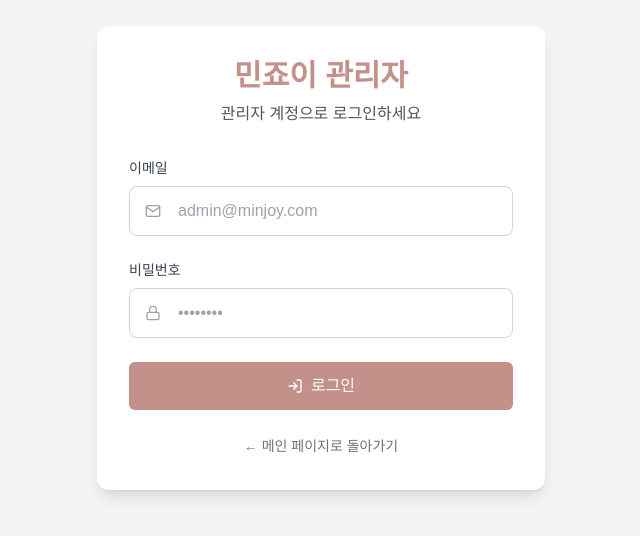
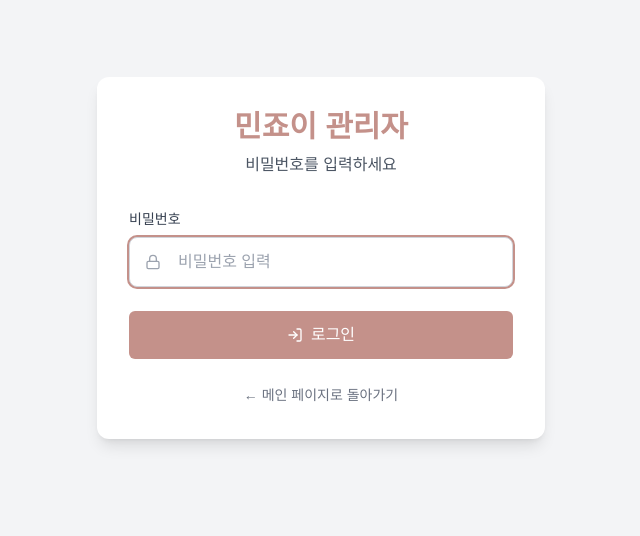
Before and after one commit to gustn0117/minjoy-website, a Next.js app: page /admin in a window 1280 px wide. Shown: the part 142-678 px from the top of the page, without its empty margins (319-959 px from the left). Built offline with nearby package versions, Linux system fonts and the light colour scheme; no server answers.

Commit message:
관리자 로그인을 비밀번호(1234)만 입력하는 방식으로 변경
Co-Authored-By: Claude Opus 4.6 <noreply@anthropic.com>

```diff
--- a/app/admin/page.tsx
+++ b/app/admin/page.tsx
@@ -2,11 +2,11 @@
 
 import { useState, useEffect } from 'react'
 import { useRouter } from 'next/navigation'
-import { FiMail, FiLock, FiLogIn } from 'react-icons/fi'
+import { FiLock, FiLogIn } from 'react-icons/fi'
 
 export default function AdminLoginPage() {
   const router = useRouter()
-  const [formData, setFormData] = useState({ email: '', password: '' })
+  const [password, setPassword] = useState('')
   const [isLoading, setIsLoading] = useState(false)
   const [error, setError] = useState('')
   const [checkingSession, setCheckingSession] = useState(true)
@@ -37,7 +37,7 @@ export default function AdminLoginPage() {
       const response = await fetch('/api/auth/login', {
         method: 'POST',
         headers: { 'Content-Type': 'application/json' },
-        body: JSON.stringify(formData),
+        body: JSON.stringify({ password }),
       })
 
       const data = await response.json()
@@ -67,7 +67,7 @@ export default function AdminLoginPage() {
       <div className="bg-white rounded-xl shadow-lg p-8 w-full max-w-md">
         <div className="text-center mb-8">
           <h1 className="text-3xl font-bold text-primary mb-2">민죠이 관리자</h1>
-          <p className="text-gray-600">관리자 계정으로 로그인하세요</p>
+          <p className="text-gray-600">비밀번호를 입력하세요</p>
         </div>
 
         {error && (
@@ -79,36 +79,19 @@ export default function AdminLoginPage() {
         <form onSubmit={handleSubmit} className="space-y-6">
           <div>
             <label className="block text-sm font-medium text-gray-700 mb-2">
-              이메일
-            </label>
-            <div className="relative">
-              <FiMail className="absolute left-4 top-1/2 -translate-y-1/2 text-gray-400" />
-              <input
-                type="email"
-                value={formData.email}
-                onChange={(e) => setFormData({ ...formData, email: e.target.value })}
-                required
-                disabled={isLoading}
-                className="w-full pl-12 pr-4 py-3 border border-gray-300 rounded-lg focus:outline-none focus:ring-2 focus:ring-primary disabled:bg-gray-100"
-                placeholder="admin@minjoy.com"
-              />
-            </div>
-          </div>
-
-          <div>
-            <label className="block text-sm font-medium text-gray-700 mb-2">
               비밀번호
             </label>
             <div className="relative">
               <FiLock className="absolute left-4 top-1/2 -translate-y-1/2 text-gray-400" />
               <input
                 type="password"
-                value={formData.password}
-                onChange={(e) => setFormData({ ...formData, password: e.target.value })}
+                value={password}
+                onChange={(e) => setPassword(e.target.value)}
                 required
                 disabled={isLoading}
                 className="w-full pl-12 pr-4 py-3 border border-gray-300 rounded-lg focus:outline-none focus:ring-2 focus:ring-primary disabled:bg-gray-100"
-                placeholder="••••••••"
+                placeholder="비밀번호 입력"
+                autoFocus
               />
             </div>
           </div>
--- a/app/api/auth/login/route.ts
+++ b/app/api/auth/login/route.ts
@@ -1,50 +1,35 @@
 import { NextRequest, NextResponse } from 'next/server'
-import bcrypt from 'bcryptjs'
-import { supabase } from '@/lib/supabase'
 import { createToken, setAuthCookie } from '@/lib/auth'
+
+const ADMIN_PASSWORD = '1234'
 
 export async function POST(request: NextRequest) {
   try {
-    const { email, password } = await request.json()
+    const { password } = await request.json()
 
-    if (!email || !password) {
+    if (!password) {
       return NextResponse.json(
-        { error: '이메일과 비밀번호를 입력해주세요.' },
+        { error: '비밀번호를 입력해주세요.' },
         { status: 400 }
       )
     }
 
-    const { data: admin, error } = await supabase
-      .from('admins')
-      .select('*')
-      .eq('email', email)
-      .single()
-
-    if (error || !admin) {
+    if (password !== ADMIN_PASSWORD) {
       return NextResponse.json(
-        { error: '이메일 또는 비밀번호가 올바르지 않습니다.' },
+        { error: '비밀번호가 올바르지 않습니다.' },
         { status: 401 }
       )
     }
 
-    const isValidPassword = await bcrypt.compare(password, admin.password)
-
-    if (!isValidPassword) {
-      return NextResponse.json(
-        { error: '이메일 또는 비밀번호가 올바르지 않습니다.' },
-        { status: 401 }
-      )
-    }
-
-    const token = await createToken({ id: admin.id, email: admin.email })
+    const token = await createToken({ id: 'admin', email: 'admin@minjoy.com' })
     await setAuthCookie(token)
 
     return NextResponse.json({
       message: '로그인 성공',
       admin: {
-        id: admin.id,
-        email: admin.email,
-        name: admin.name,
+        id: 'admin',
+        email: 'admin@minjoy.com',
+        name: '관리자',
       },
     })
   } catch (error) {
```
